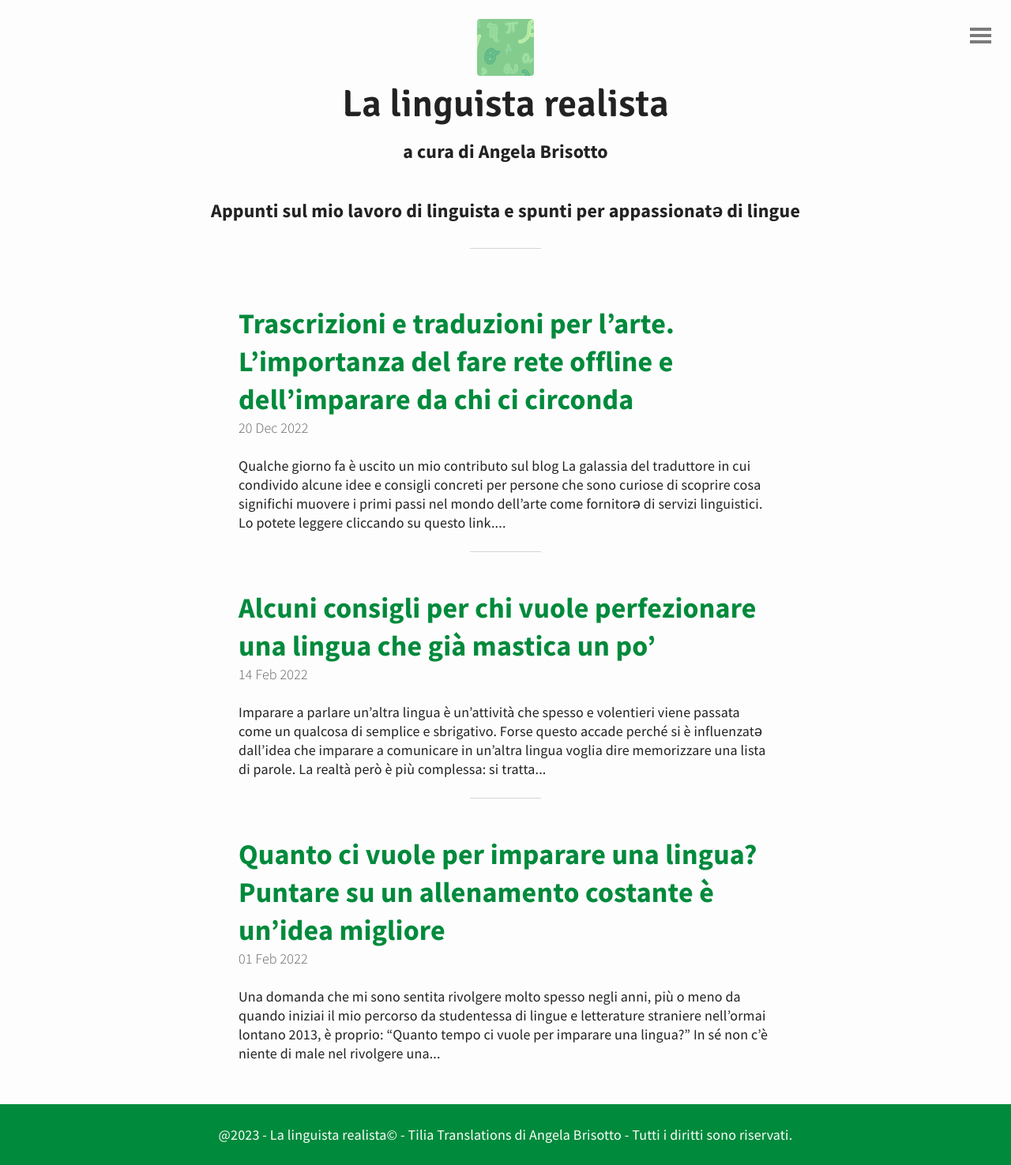
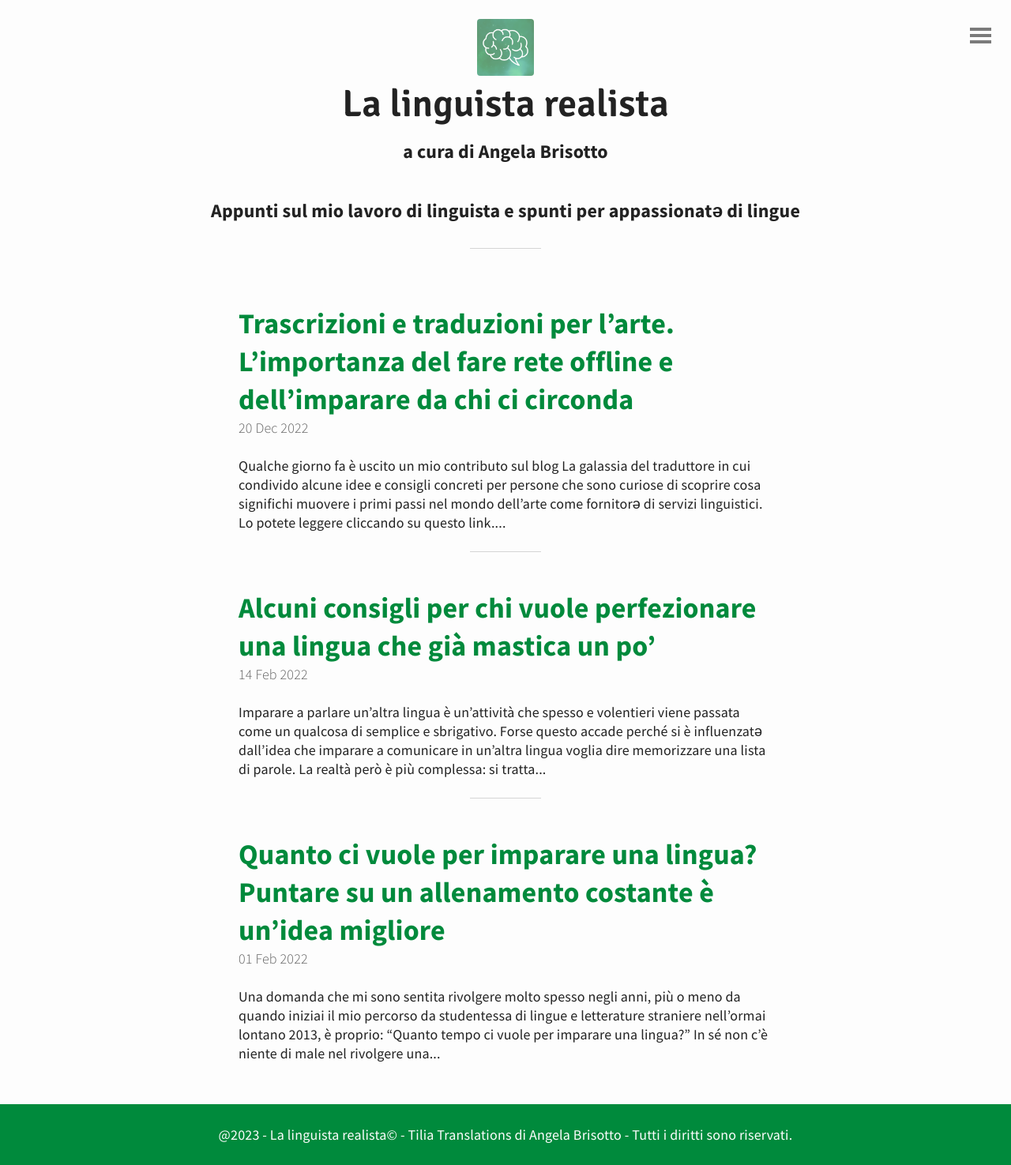
Before and after one commit to angelatiliatranslations/blog, a Jekyll site: the page built from index.html, in a window 1280 px wide. Shown: the whole page at 79% size. Built offline with Jekyll 4.4.1, drawn with Linux system fonts in a browser that asks for light colours; the list of posts is cut into pages by our own code.

Commit message:
Update header.html

```diff
--- a/_includes/header.html
+++ b/_includes/header.html
@@ -1,6 +1,6 @@
 <header id="header">
 	<a href="{{ site.baseurl }}">
-		<img src="{{ "/img/profiloblogverde.png" | prepend: site.baseurl | replace: '//', '/' }}" alt="Emerald Logo">
+		<img src="{{ "/img/profiloblogfumetto.png" | prepend: site.baseurl | replace: '//', '/' }}" alt="Emerald Logo">
 	  <h1>La linguista realista</h1>
 		<h3>a cura di Angela Brisotto</h3>
 		<br>
```
